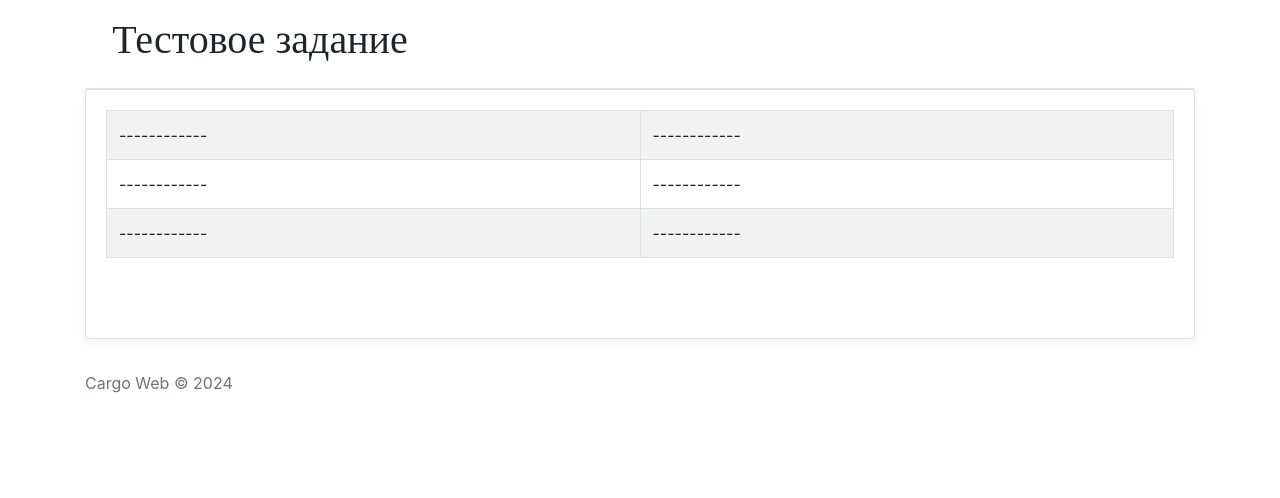
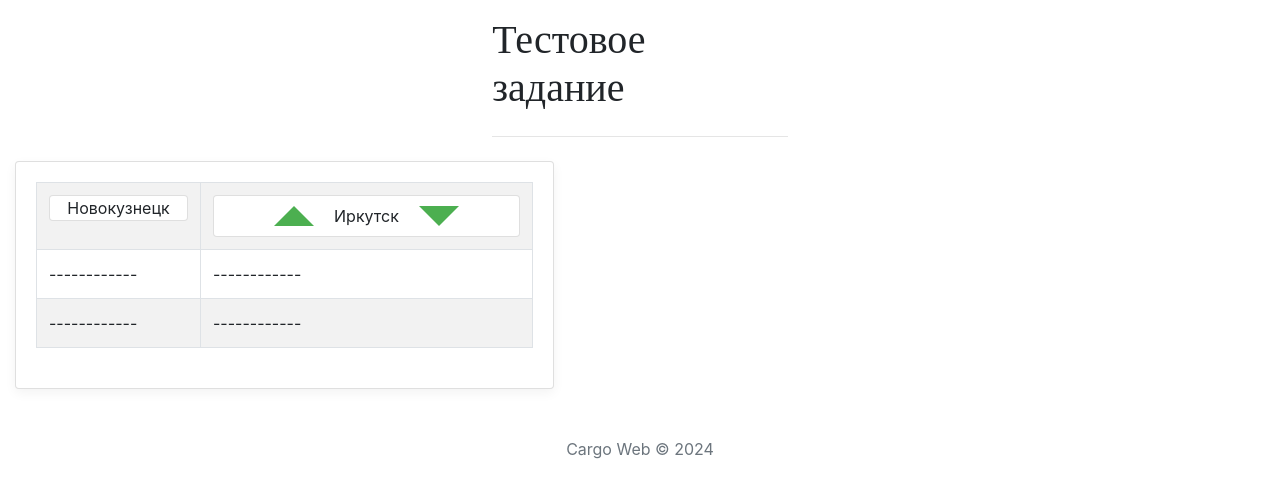
Before and after one commit to dimasimakov1212/o2_test, a Django app: page / in a window 1280 px wide. Shown: the top 498 px of the page. Run offline with Django 4.2, Linux system fonts and the light colour scheme; some libraries are stand-ins or nearby versions; some web fonts are replaced.

Commit message:
Created triangle buttons

```diff
--- a/main/templates/main/base.html
+++ b/main/templates/main/base.html
@@ -31,9 +31,11 @@
         </div>
     </header>
 
-    {% block content %}
+
+</div>
+<br>
+{% block content %}
     {% endblock %}
-</div>
 
 <footer class="text-muted flex-shrink-0 mt-auto">
     <div class="container">
--- a/main/templates/main/home.html
+++ b/main/templates/main/home.html
@@ -3,18 +3,74 @@
 
 {% block content %}
 
-
-<div class="row mb-2">
-    <div class="col-md-12">
-        <div class="card flex-md-row mb-4 box-shadow h-md-250">
+<div class="col-8">
+<div class="row mb-4">
+    <div class="col-md-8">
+        <div class="card flex-md-row mb-4 box-shadow h-md-auto">
             <div class="card-body d-flex flex-column align-items-start">
 
                 <table class="table table-bordered table-striped">
 
                     <tbody>
                     <tr>
-                        <td>------------</td>
-                        <td>------------</td>
+                        <td>
+                            <div class="card text-center">Новокузнецк</div>
+                        </td>
+                        <td>
+                            <div class="card">
+
+                                <!-- Стили карточки -->
+                                <style>
+                                    .card:hover {
+                                      box-shadow: 0 8px 16px 0 rgba(0,0,0,0.2);
+                                    }
+
+                                    .container {
+                                      display: flex;
+                                      align-items: center;
+                                      justify-content: center;
+                                    }
+
+                                    .triangle-button-left {
+                                      width: 0;
+                                  height: 0;
+                                  border-left: 20px solid transparent;
+                                  border-right: 20px solid transparent;
+                                  border-bottom: 20px solid #4CAF50; /* Цвет треугольника */
+                                  cursor: pointer;
+                                  margin-top: 10px; /* Отступ сверху */
+                                  margin-left: 10px; /* Отступ слева */
+                                  margin-bottom: 10px; /* Отступ снизу */
+                                    }
+
+                                    .triangle-button-right {
+                                      width: 0;
+                                  height: 0;
+                                  border-left: 20px solid transparent;
+                                  border-right: 20px solid transparent;
+                                  border-top: 20px solid #4CAF50; /* Цвет треугольника */
+                                  cursor: pointer;
+                                  margin-top: 10px; /* Отступ сверху */
+                                  margin-right: 10px; /* Отступ справа */
+                                  margin-bottom: 10px; /* Отступ снизу */
+                                    }
+
+                                    .triangle-text {
+                                      padding: 0 20px; /* Отступы по бокам текста */
+                                    }
+                                </style>
+
+                                <!-- Контент карточки -->
+                                <div class="container">
+                                    <div class="triangle-button-left" onclick="alert('Левая кнопка нажата!');"></div>
+                                    <div class="triangle-text">Иркутск</div>
+                                    <div class="triangle-button-right" onclick="alert('Правая кнопка нажата!');"></div>
+                                </div>
+
+
+                            </div>
+                        </td>
+
                     </tr>
                     <tr>
                         <td>------------</td>
@@ -34,5 +90,6 @@
         </div>
     </div>
 </div>
+    </div>
 
 {% endblock %}
```
